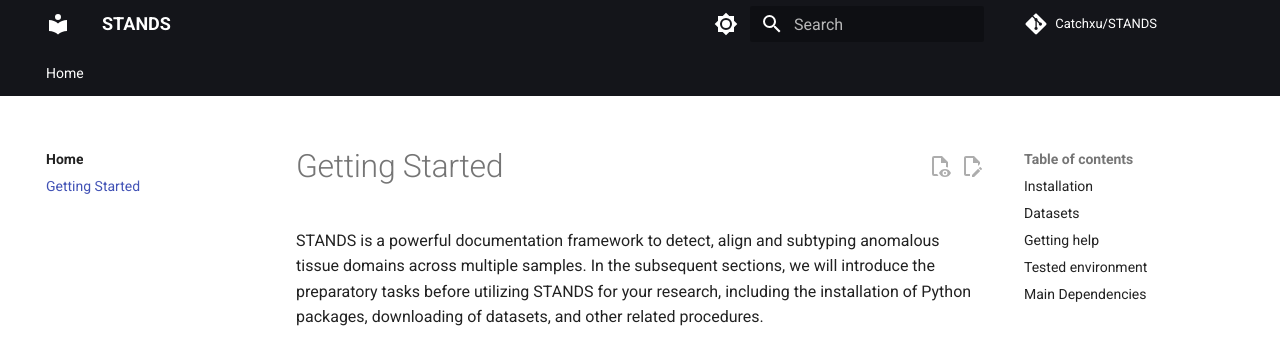
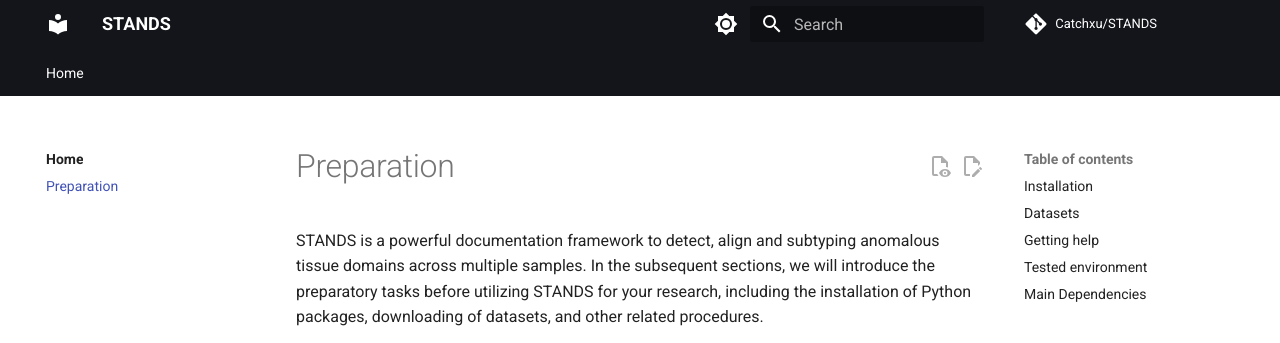
Before and after one commit to Catchxu/STANDS, an MkDocs documentation site: the page built from docs/start.md, in a window 1280 px wide and 900 px high. Shown: the top 343 px of the window. Built offline with MkDocs 1.6.1 and Material for MkDocs 9.7.7, drawn with Linux system fonts in a browser that asks for light colours; comment, search, counter and statistics services are not loaded.

Commit message:
Update website

```diff
--- a/mkdocs.yml
+++ b/mkdocs.yml
@@ -91,4 +91,4 @@ plugins:
 nav:
   - 'Home':
     - 'Home': 'index.md'
-    - 'Getting Started': 'start.md'
+    - 'Preparation': 'start.md'
```
Also changed, not shown: README.md (+1 -1 lines).
